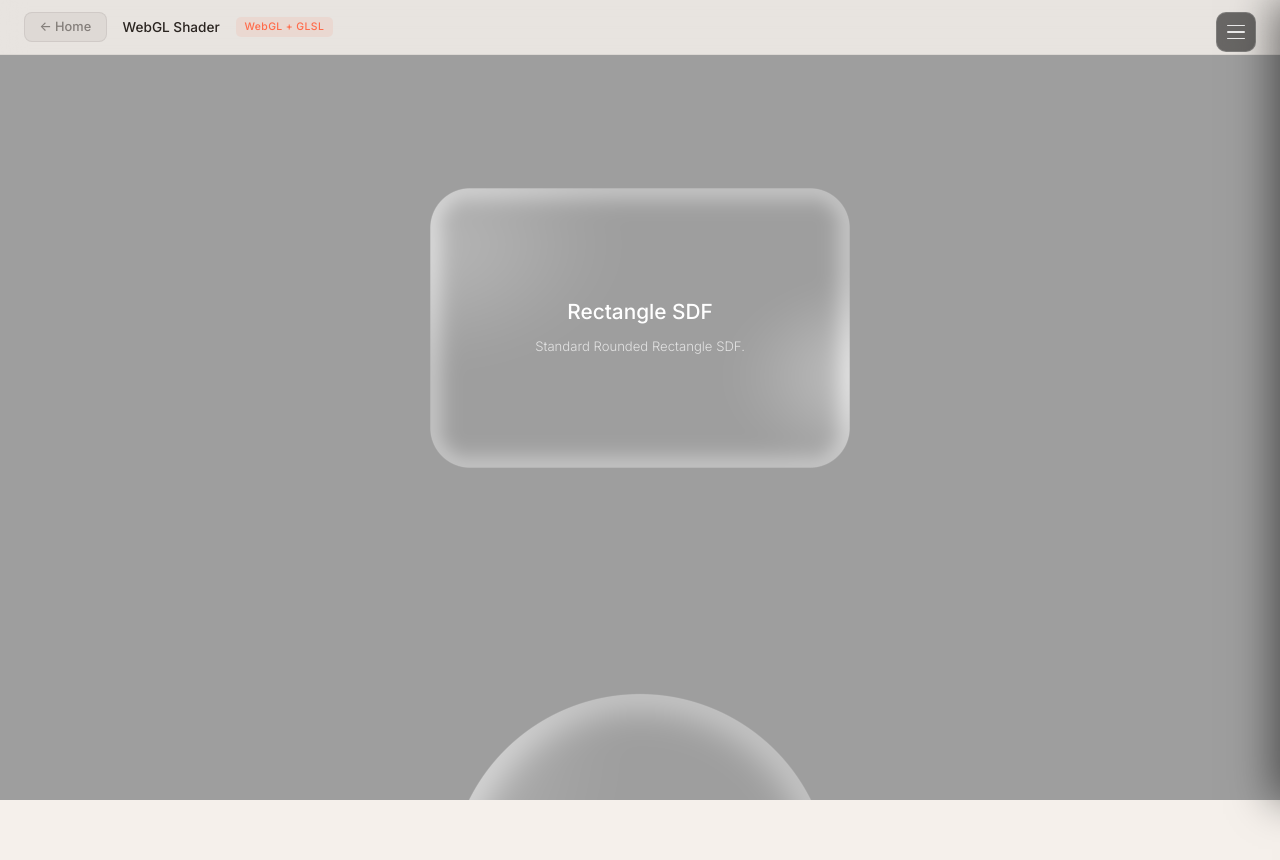
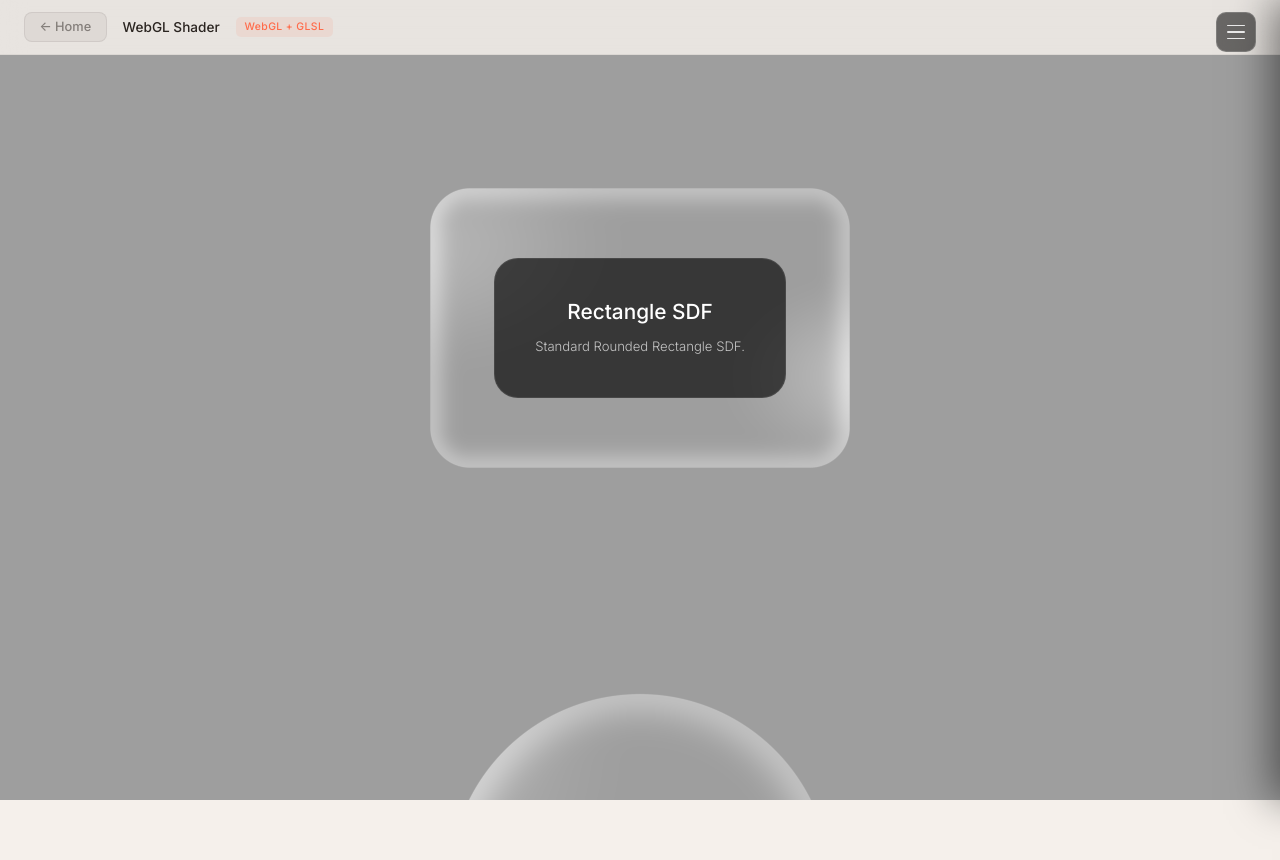
Before and after one commit to yagyaanshK/liquid-glass-laminar-flow, a React (Vite) app: page /#/webgl in a window 1280 px wide. Shown: the top 860 px of the page. Built offline with nearby package versions, Linux system fonts and the light colour scheme.

Commit message:
Restore dark inner DOM backgrounds across WebGL and snapshot demos for improved legibility

```diff
--- a/src/pages/Html2CanvasPage.tsx
+++ b/src/pages/Html2CanvasPage.tsx
@@ -47,14 +47,18 @@ export default function Html2CanvasPage() {
           <p style={{ fontSize: '0.8rem', color: 'rgba(255,255,255,0.7)' }}>html2canvas captures the page → WebGL shader refracts the texture</p>
         </div>
 
-        <div ref={panelRef} className="demo-panel" style={{ borderRadius: config.cornerRadius }}>
-          <div className="demo-panel-content" data-liquid-glass-ignore style={{ background: 'rgba(0,0,0,0.65)', backdropFilter: 'blur(16px)', WebkitBackdropFilter: 'blur(16px)', borderRadius: 24, padding: '2.5rem', border: '1px solid rgba(255,255,255,0.08)' }}>
+        <div className="demo-panel" style={{ position: 'relative', borderRadius: config.cornerRadius }}>
+          {/* The real DOM container box that gets captured and baked into the texture */}
+          <div className="demo-panel-content" style={{ background: 'rgba(0,0,0,0.65)', borderRadius: 24, padding: '2.5rem', border: '1px solid rgba(255,255,255,0.08)' }}>
             <h2 style={{ color: '#fff' }}>Snapshot Glass</h2>
             <p style={{ color: 'rgba(255,255,255,0.7)', marginTop: '0.75rem' }}>
               One-time DOM capture,<br />
               then GLSL refraction shader.
             </p>
           </div>
+
+          {/* The WebGL bounds element. It overlays the content and is hidden during capture. */}
+          <div ref={panelRef} style={{ position: 'absolute', inset: 0, borderRadius: config.cornerRadius }} />
         </div>
 
         <div className="demo-shapes-row" style={{ marginTop: '2rem' }}>
--- a/src/pages/WebGLPage.tsx
+++ b/src/pages/WebGLPage.tsx
@@ -77,7 +77,7 @@ export default function WebGLPage() {
           {/* Main glass panel (Rect) */}
           <div style={{ textAlign: 'center' }}>
             <div ref={panelRef} className="demo-panel" style={{ borderRadius: config.cornerRadius }}>
-              <div className="demo-panel-content" style={{ padding: '2.5rem' }}>
+              <div className="demo-panel-content" style={{ background: 'rgba(0,0,0,0.65)', borderRadius: 24, padding: '2.5rem', border: '1px solid rgba(255,255,255,0.08)' }}>
                 <h2 style={{ color: '#fff' }}>Rectangle SDF</h2>
                 <p style={{ color: 'rgba(255,255,255,0.7)', marginTop: '0.75rem' }}>Standard Rounded Rectangle SDF.</p>
               </div>
```
